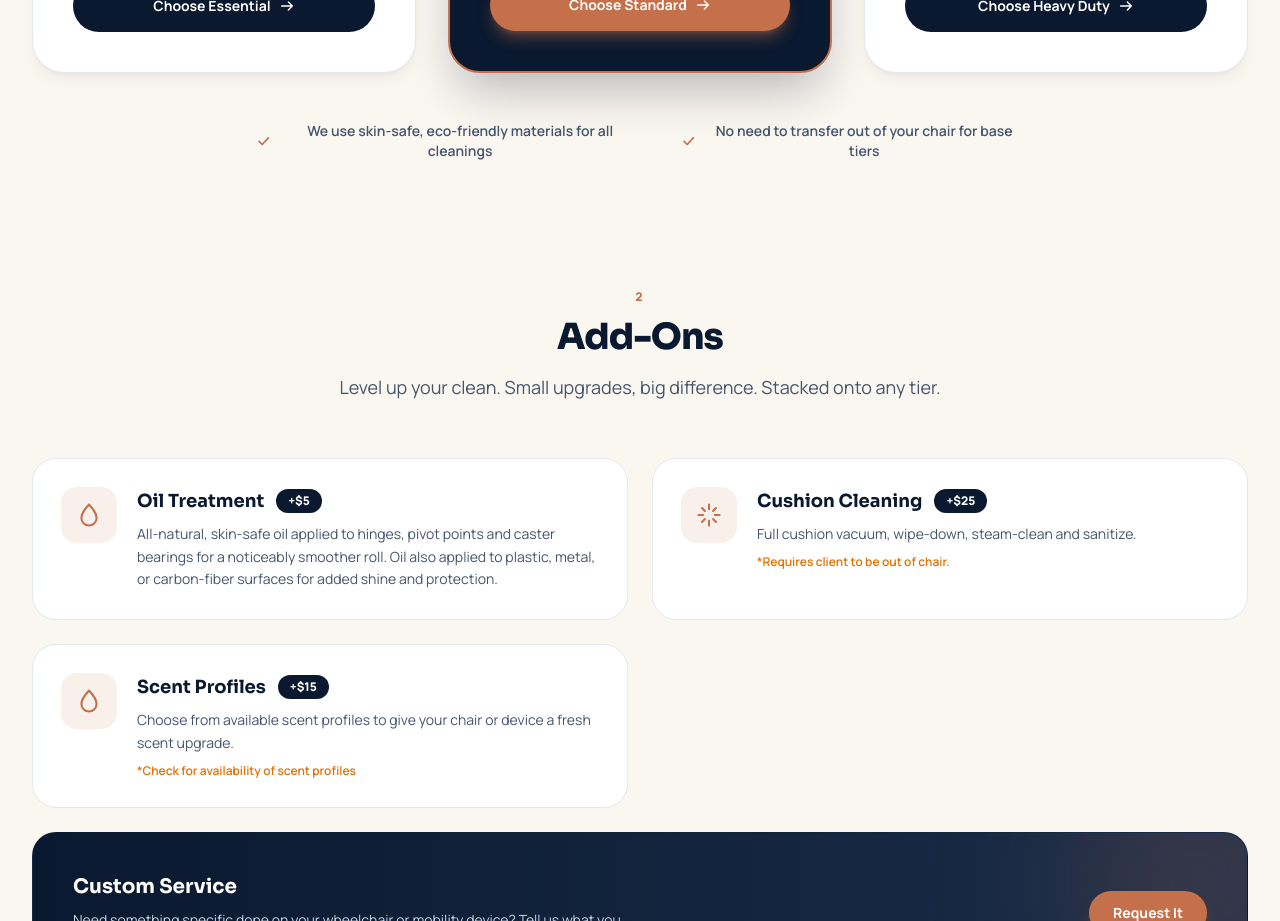
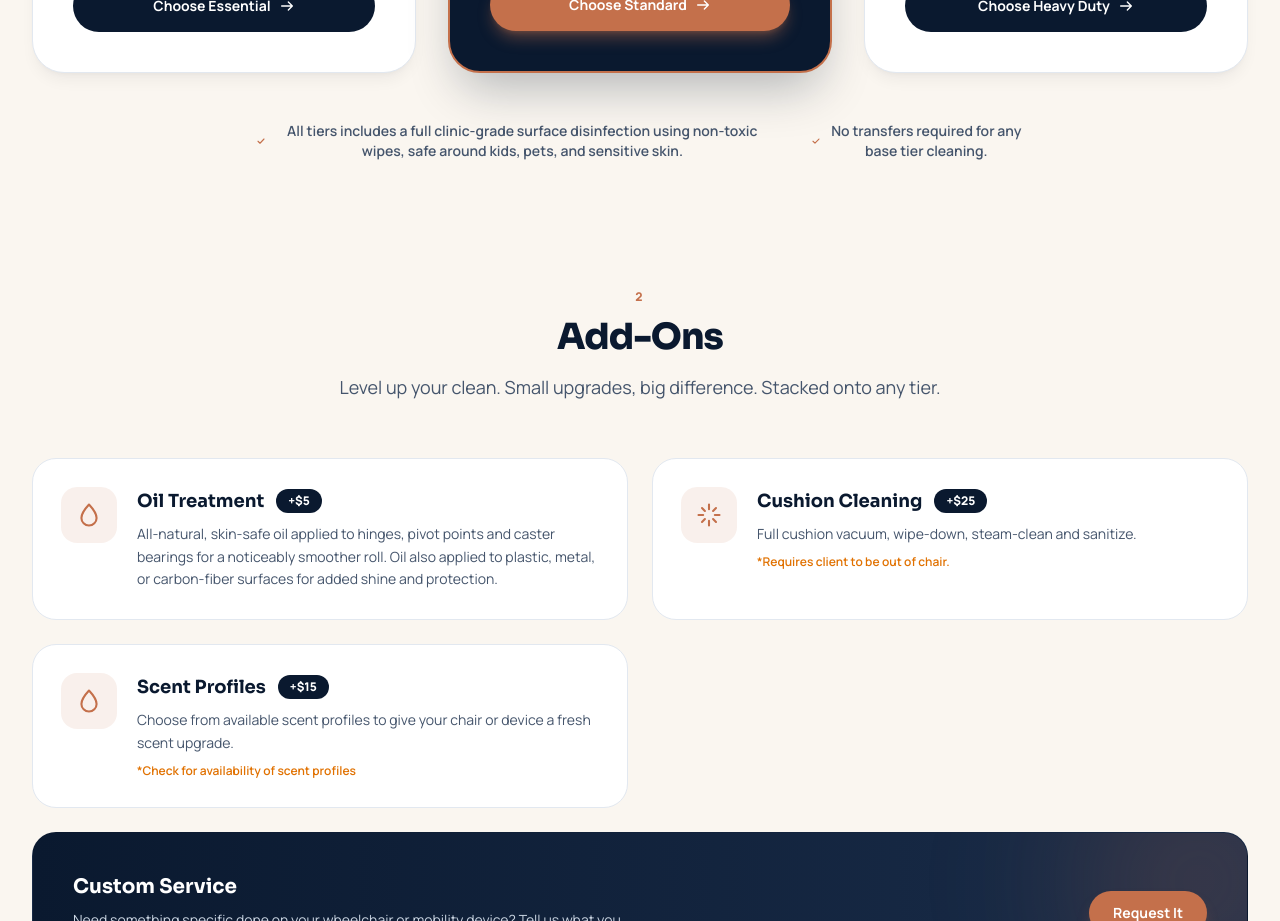
Before and after one commit to rahulksinha95/wheelcleandfw, a Next.js app: page / in a window 1280 px wide. Shown: the part 2560-3481 px from the top of the page. Built offline with nearby package versions, Linux system fonts and the light colour scheme.

Commit message:
Update pricing.tsx

```diff
--- a/src/components/pricing.tsx
+++ b/src/components/pricing.tsx
@@ -145,11 +145,11 @@ export default function Pricing() {
         >
           <span className="flex items-center gap-2">
             <CheckIcon className="h-4 w-4 text-accent" />
-            We use skin-safe, eco-friendly materials for all cleanings
+            All tiers includes a full clinic-grade surface disinfection using non-toxic wipes, safe around kids, pets, and sensitive skin.
           </span>
           <span className="flex items-center gap-2">
             <CheckIcon className="h-4 w-4 text-accent" />
-            No need to transfer out of your chair for base tiers
+            No transfers required for any base tier cleaning.
           </span>
         </motion.div>
       </div>
```
